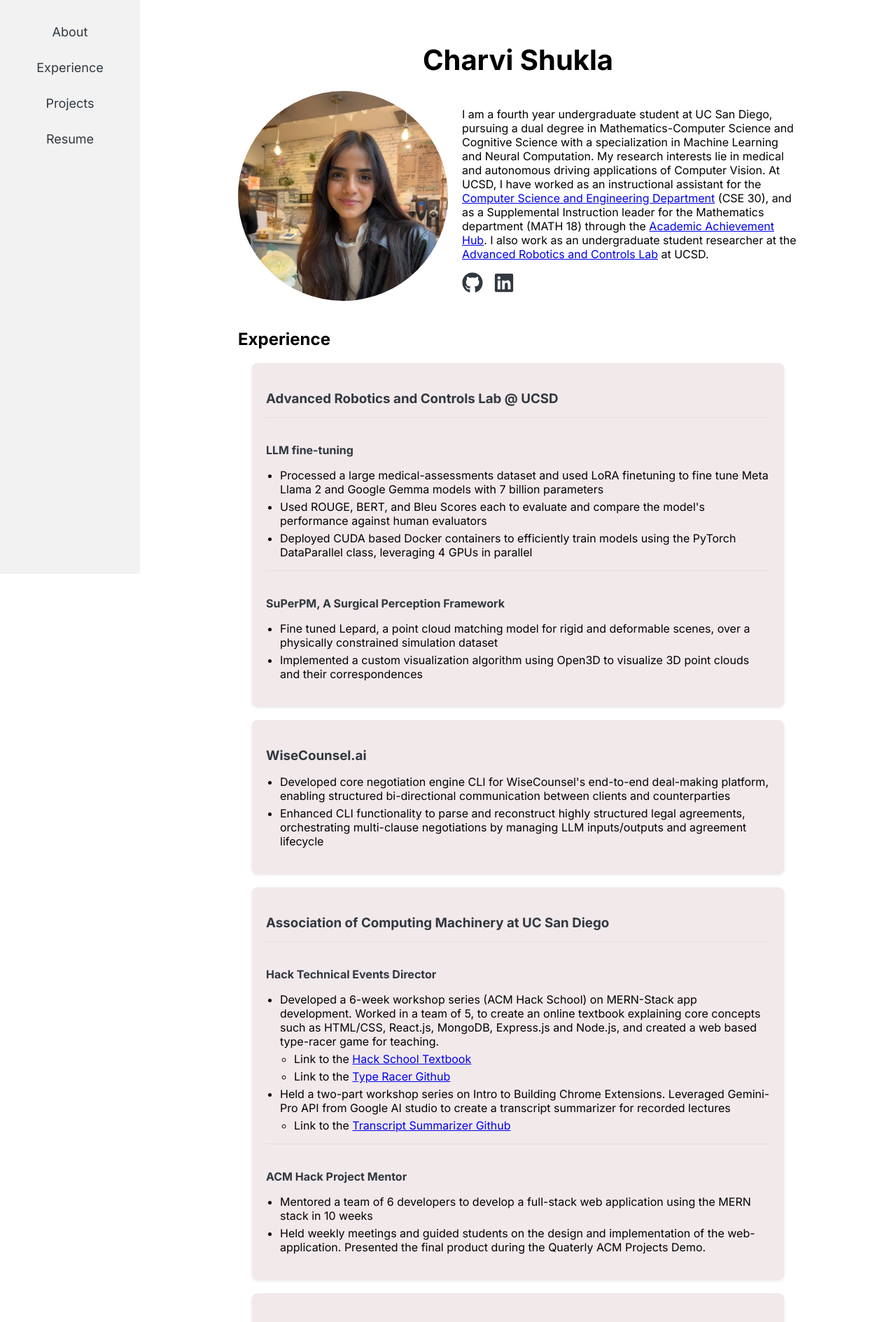
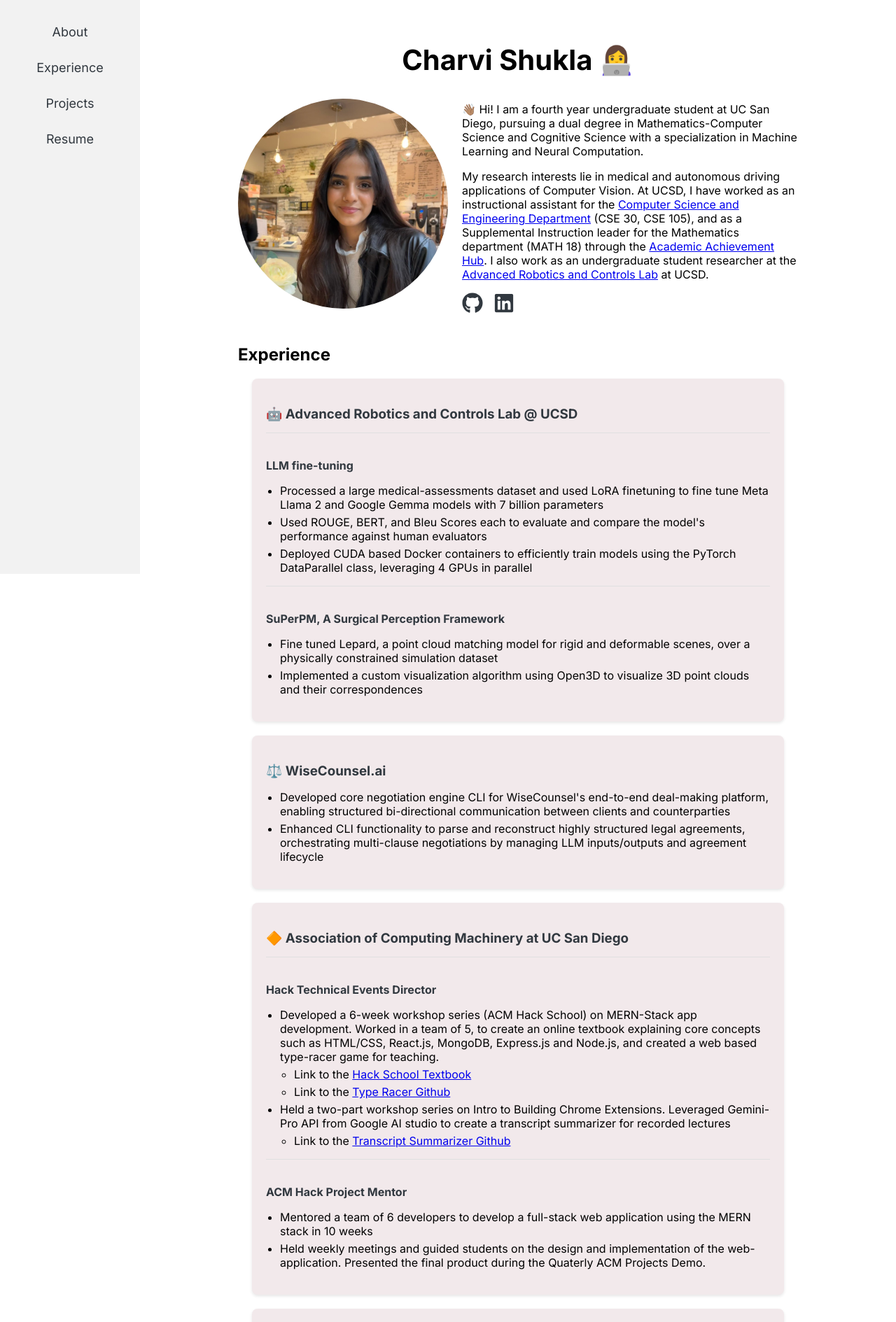
Before and after one commit to charvishukla/charvi-website, a Next.js app: page / in a window 1280 px wide. Shown: the top 1889 px of the page at 70% size. Built offline with nearby package versions, Linux system fonts and the light colour scheme.

Commit message:
Sprinkle emojis throughout the text

```diff
--- a/src/app/page.js
+++ b/src/app/page.js
@@ -40,7 +40,7 @@ export default function Home() {
       <SideNav isOpen={isMenuOpen} isMobile={isMobile} onClose={closeMenu} />
       <main className={styles.main}>
         <section id="about" className={styles.section}>
-          <h1 className={styles.name}>Charvi Shukla</h1>
+          <h1 className={styles.name}>Charvi Shukla 👩‍💻</h1>
           <div className={styles.introduction}>
             <Image
               src={logo}
@@ -51,24 +51,25 @@ export default function Home() {
             />
             <div className={styles.aboutContent}>
               <p>
-                I am a fourth year undergraduate student at UC San Diego,
+               👋🏽 Hi! I am a fourth year undergraduate student at UC San Diego,
                 pursuing a dual degree in Mathematics-Computer Science and
                 Cognitive Science with a specialization in Machine Learning and
-                Neural Computation. My research interests lie in medical and
+                Neural Computation.
+              </p>
+              <p> My research interests lie in medical and
                 autonomous driving applications of Computer Vision. At UCSD, I
                 have worked as an instructional assistant for the{" "}
                 <a href="https://cse.ucsd.edu">
                   Computer Science and Engineering Department
                 </a>{" "}
-                (CSE 30), and as a Supplemental Instruction leader for the
+                (CSE 30, CSE 105), and as a Supplemental Instruction leader for the
                 Mathematics department (MATH 18) through the{" "}
                 <a href="https://aah.ucsd.edu">Academic Achievement Hub</a>. I
                 also work as an undergraduate student researcher at the{" "}
-                <a href="https://www.ucsdarclab.com">
+                <a href="https://www.ucsda`rclab.com">
                   Advanced Robotics and Controls Lab
                 </a>{" "}
-                at UCSD.
-              </p>
+                at UCSD.</p>
               <div className={styles.socialLinks}>
                 <a
                   href="https://github.com/charvishukla"
@@ -93,7 +94,7 @@ export default function Home() {
           <h2>Experience</h2>
           <div className={styles.cardContainer}>
             <div className={styles.card}>
-              <h3>Advanced Robotics and Controls Lab @ UCSD</h3>
+              <h3> 🤖 Advanced Robotics and Controls Lab @ UCSD</h3>
               <div className={styles.cardSubsection}>
                 <h4>LLM fine-tuning</h4>
                 <ul>
@@ -129,7 +130,7 @@ export default function Home() {
               </div>
             </div>
             <div className={styles.card}>
-              <h3>WiseCounsel.ai</h3>
+              <h3> ⚖️ WiseCounsel.ai</h3>
               <ul>
                 <li>
                   Developed core negotiation engine CLI for WiseCounsel's
@@ -146,7 +147,7 @@ export default function Home() {
               </ul>
             </div>
             <div className={styles.card}>
-              <h3>Association of Computing Machinery at UC San Diego</h3>
+              <h3>🔶 Association of Computing Machinery at UC San Diego</h3>
               <div className={styles.cardSubsection}>
                 <h4>Hack Technical Events Director</h4>
                 <ul className="${styles.list} ${styles.listLevel1}">
@@ -187,7 +188,7 @@ export default function Home() {
               </div>
             </div>
             <div className={styles.card}>
-              <h3>Tutoring and Supplemental Instruction</h3>
+              <h3>📚 Tutoring and Supplemental Instruction</h3>
               <div className={styles.cardSubsection}>
               <h4>Academic Achievement Hub, MATH 18: Linear Algebra</h4>
               <ul className="${styles.list} ${styles.listLevel1}">
@@ -215,7 +216,7 @@ export default function Home() {
         </section>
 
         <section id="projects" className={styles.section}>
-          <h2>Projects</h2>
+          <h2>🚀 Projects</h2>
           <div className={styles.cardContainer}>
             <div className={styles.card}>
               <div className={styles.cardHeader}>
@@ -274,7 +275,7 @@ export default function Home() {
         </section>
 
         <section id="resume" className={styles.section}>
-          <h2>Resume</h2>
+          <h2>🔱 Resume</h2>
           <a
             href="/charvi-resume.pdf"
             download
```
